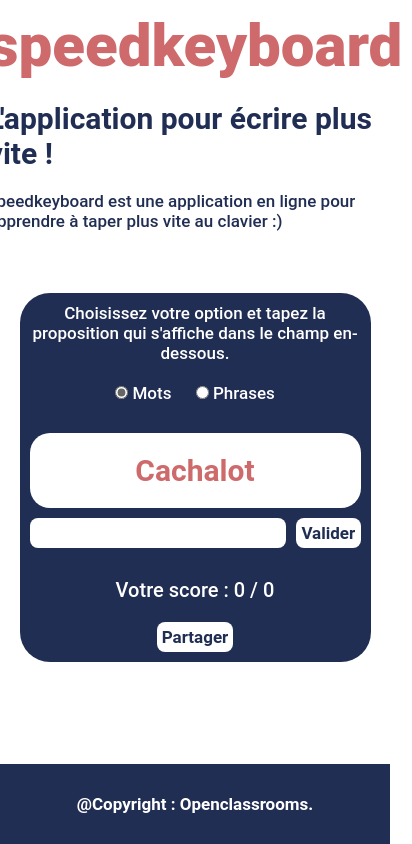
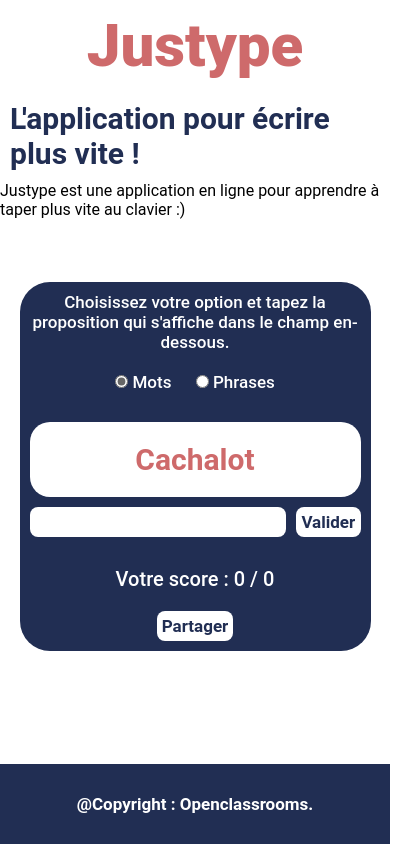
Before and after one commit to Nairobi64/Justype, a plain HTML site: page index.html in a window 390 px wide. Shown: the whole page, 412 px wide, since content can reach past the window. Drawn offline with Linux system fonts and the light colour scheme.

Commit message:
Mise a jour du nom de l'appli

```diff
--- a/index.html
+++ b/index.html
@@ -18,9 +18,9 @@
 <body>
     <!-- HEADER -->
     <header>
-        <h1>speedkeyboard</h1>
+        <h1>Justype</h1>
         <h2>L'application pour écrire plus vite !</h2>
-        <h3>speedkeyboard est une application en ligne pour apprendre à taper plus vite au clavier :)</h3>
+        <p>Justype est une application en ligne pour apprendre à taper plus vite au clavier :)</p>
     </header>
 
     <!-- MAIN -->
--- a/scripts/script.js
+++ b/scripts/script.js
@@ -24,7 +24,7 @@ function afficherProposition(proposition) {
  *
  */
 function afficherEmail(nom, email, score) {
-    let mailto = `mailto:${email}?subject=Partage du score Azertype&body=Salut, je suis ${nom} et je viens de réaliser le score ${score} sur le site d'Azertype !`
+    let mailto = `mailto:${email}?subject=Partage du score Justype&body=Salut, je suis ${nom} et je viens de réaliser le score ${score} sur le site Justype !`
     location.href = mailto
 }
 
--- a/style/styles.css
+++ b/style/styles.css
@@ -38,6 +38,7 @@ h3 {
     font-weight: 500;
     color: var(--color-secondary);
 }
+
 
 /* Mise en forme des formulaires */
 input[type='radio'] {
@@ -254,11 +255,16 @@ footer {
     }
 }
 
-
 /* En dessous de 800 px */
 @media screen and (max-width: 800px) {
     main {
         width: 90%;
         padding: 10px;
     }
+    header h1{
+        font-size:16 px;
+    }
+    header h2{
+        font-size:14 px;
+    }
 }
```
